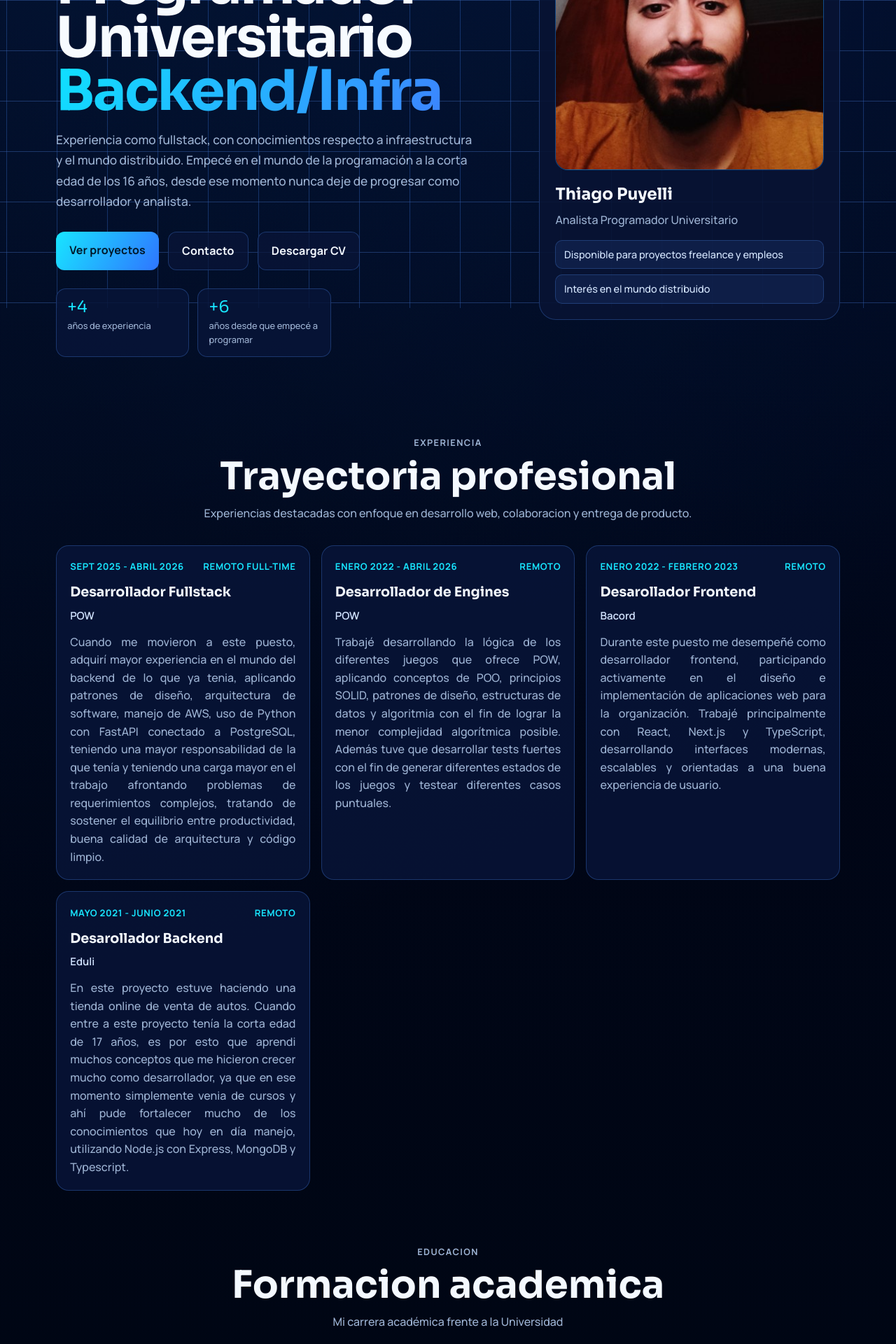
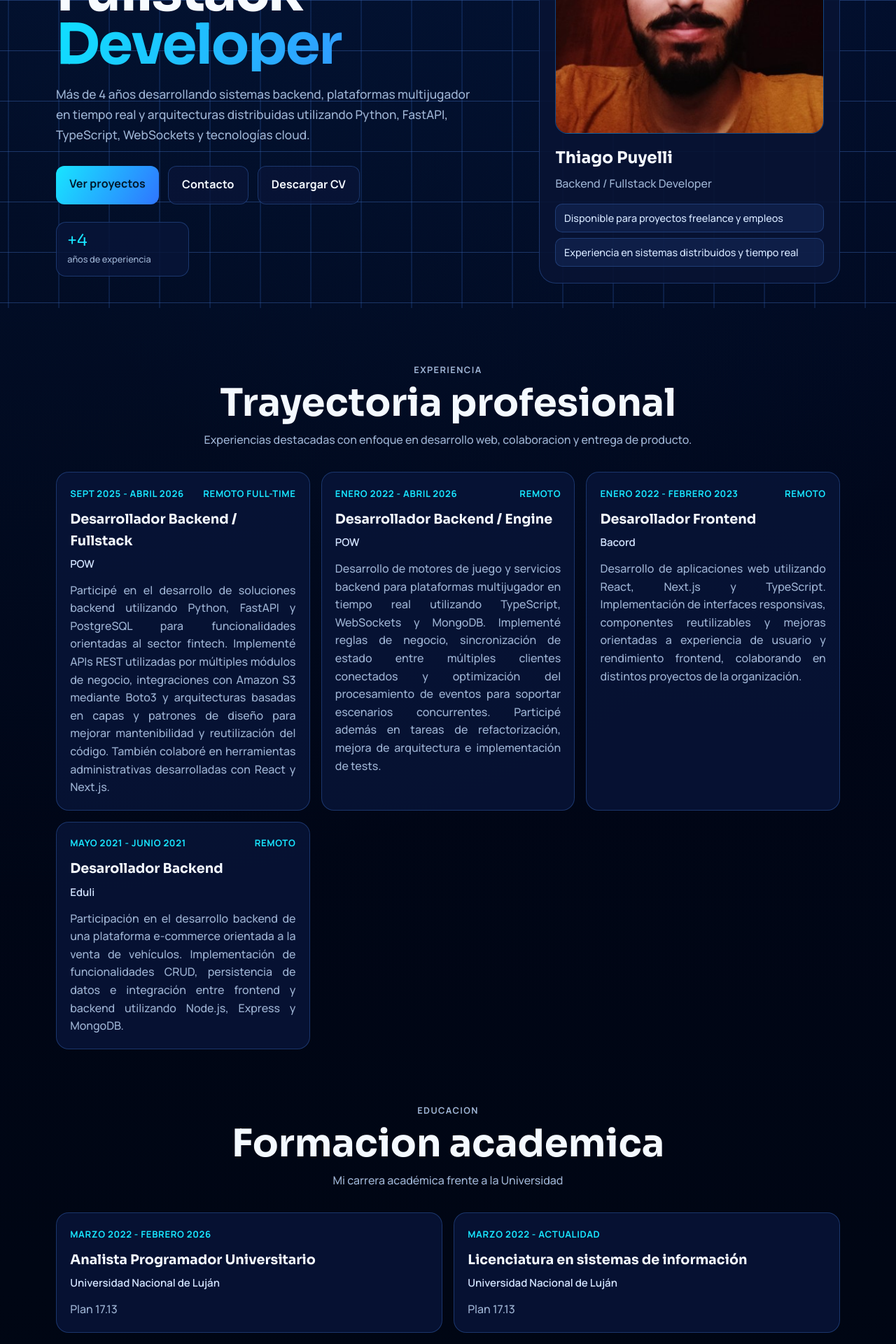
Before and after one commit to ThiagoPuyelli/tatoport, a React (Vite) app in the folder portafolio/: page / in a window 1280 px wide. Shown: the part 360-2280 px from the top of the page at 70% size. Built offline with nearby package versions, Linux system fonts and the light colour scheme.

Commit message:
Actualización de CV y contenidos de la página

```diff
--- a/portafolio/src/components/HeroSection.tsx
+++ b/portafolio/src/components/HeroSection.tsx
@@ -8,10 +8,10 @@ export function HeroSection() {
       <div className="hero-copy">
         <p className="hero-kicker">Portafolio</p>
         <h1>
-          Analista Programador Universitario <span>Backend/Infra</span>
+          Backend / Fullstack <span>Developer</span>
         </h1>
         <p className="hero-description">
-          Experiencia como fullstack, con conocimientos respecto a infraestructura y el mundo distribuido. Empecé en el mundo de la programación a la corta edad de los 16 años, desde ese momento nunca deje de progresar como desarrollador y analista.
+          Más de 4 años desarrollando sistemas backend, plataformas multijugador en tiempo real y arquitecturas distribuidas utilizando Python, FastAPI, TypeScript, WebSockets y tecnologías cloud.
         </p>
 
         <div className="hero-actions">
@@ -44,7 +44,7 @@ export function HeroSection() {
         <div className="profile-content">
           <div className="profile-title">
             <h2>Thiago Puyelli</h2>
-            <p>Analista Programador Universitario</p>
+            <p>Backend / Fullstack Developer</p>
           </div>
           <ul>
             {heroFacts.map((fact) => (
--- a/portafolio/src/components/SiteFooter.tsx
+++ b/portafolio/src/components/SiteFooter.tsx
@@ -6,7 +6,7 @@ export function SiteFooter() {
           <span>Thiago Puyelli</span>
         </h2>
 
-        <p>Backend / Infra. Construyendo software con foco en calidad, escalabilidad y claridad técnica.</p>
+        <p>Backend / Fullstack Developer</p>
 
         <small>© 2026 Thiago Puyelli. Todos los derechos reservados.</small>
       </div>
--- a/portafolio/src/data/portfolioData.ts
+++ b/portafolio/src/data/portfolioData.ts
@@ -59,30 +59,29 @@ export const navItems: NavItem[] = [
 
 export const heroHighlights = [
   { value: '+4', label: 'años de experiencia' },
-  { value: '+6', label: 'años desde que empecé a programar' },
 ]
 
 export const heroFacts = [
   'Disponible para proyectos freelance y empleos',
-  'Interés en el mundo distribuido',
+  'Experiencia en sistemas distribuidos y tiempo real',
 ]
 
 export const experienceData: ExperienceItem[] = [
   {
-    role: 'Desarrollador Fullstack',
+    role: 'Desarrollador Backend / Fullstack',
     company: 'POW',
     period: 'Sept 2025 - Abril 2026',
     mode: 'Remoto Full-Time',
     summary:
-      'Cuando me movieron a este puesto, adquirí mayor experiencia en el mundo del backend de lo que ya tenia, aplicando patrones de diseño, arquitectura de software, manejo de AWS, uso de Python con FastAPI conectado a PostgreSQL, teniendo una mayor responsabilidad de la que tenía y teniendo una carga mayor en el trabajo afrontando problemas de requerimientos complejos, tratando de sostener el equilibrio entre productividad, buena calidad de arquitectura y código limpio.',
+      'Participé en el desarrollo de soluciones backend utilizando Python, FastAPI y PostgreSQL para funcionalidades orientadas al sector fintech. Implementé APIs REST utilizadas por múltiples módulos de negocio, integraciones con Amazon S3 mediante Boto3 y arquitecturas basadas en capas y patrones de diseño para mejorar mantenibilidad y reutilización del código. También colaboré en herramientas administrativas desarrolladas con React y Next.js.',
   },
   {
-    role: 'Desarrollador de Engines',
+    role: 'Desarrollador Backend / Engine',
     company: 'POW',
     period: 'Enero 2022 - Abril 2026',
     mode: 'Remoto',
     summary:
-      'Trabajé desarrollando la lógica de los diferentes juegos que ofrece POW, aplicando conceptos de POO, principios SOLID, patrones de diseño, estructuras de datos y algoritmia con el fin de lograr la menor complejidad algorítmica posible. Además tuve que desarrollar tests fuertes con el fin de generar diferentes estados de los juegos y testear diferentes casos puntuales.',
+      'Desarrollo de motores de juego y servicios backend para plataformas multijugador en tiempo real utilizando TypeScript, WebSockets y MongoDB. Implementé reglas de negocio, sincronización de estado entre múltiples clientes conectados y optimización del procesamiento de eventos para soportar escenarios concurrentes. Participé además en tareas de refactorización, mejora de arquitectura e implementación de tests.',
   },
   {
     role: 'Desarollador Frontend',
@@ -90,7 +89,7 @@ export const experienceData: ExperienceItem[] = [
     period: 'Enero 2022 - Febrero 2023',
     mode: 'Remoto',
     summary:
-      'Durante este puesto me desempeñé como desarrollador frontend, participando activamente en el diseño e implementación de aplicaciones web para la organización. Trabajé principalmente con React, Next.js y TypeScript, desarrollando interfaces modernas, escalables y orientadas a una buena experiencia de usuario.',
+      'Desarrollo de aplicaciones web utilizando React, Next.js y TypeScript. Implementación de interfaces responsivas, componentes reutilizables y mejoras orientadas a experiencia de usuario y rendimiento frontend, colaborando en distintos proyectos de la organización.',
   },
   {
     role: 'Desarollador Backend',
@@ -98,7 +97,7 @@ export const experienceData: ExperienceItem[] = [
     period: 'Mayo 2021 - Junio 2021',
     mode: 'Remoto',
     summary:
-      'En este proyecto estuve haciendo una tienda online de venta de autos. Cuando entre a este proyecto tenía la corta edad de 17 años, es por esto que aprendi muchos conceptos que me hicieron crecer mucho como desarrollador, ya que en ese momento simplemente venia de cursos y ahí pude fortalecer mucho de los conocimientos que hoy en día manejo, utilizando Node.js con Express, MongoDB y Typescript.',
+      'Participación en el desarrollo backend de una plataforma e-commerce orientada a la venta de vehículos. Implementación de funcionalidades CRUD, persistencia de datos e integración entre frontend y backend utilizando Node.js, Express y MongoDB.',
   },
 ]
 
@@ -107,24 +106,30 @@ export const educationData: EducationItem[] = [
     title: 'Analista Programador Universitario',
     institution: 'Universidad Nacional de Luján',
     period: 'Marzo 2022 - Febrero 2026',
-    details:
-      'Título intermedio de la carrera que estuve estudiando el cual me enseño los conocimientos base relacionado a bases de datos, estructuras de datos, redes, sistemas distribuidos, POO, seguridad y demás.',
+    details: 'Plan 17.13'
   },
   {
     title: 'Licenciatura en sistemas de información',
     institution: 'Universidad Nacional de Luján',
     period: 'Marzo 2022 - actualidad',
-    details:
-      'Sigo estudiando para ser licenciado, el cual estoy aprendiendo mucho sobre análisis de datos, IA, seguridad y estoy planteando mi idea de tesis el cual va a tratar sobre WebAssembly.',
+    details: 'Plan 17.13'
   },
 ]
 
 export const projectsData: ProjectItem[] = [
   {
+    title: 'Blockchain',
+    category: 'Proyecto universitario - Cloud',
+    summary: 'Diseño e implementación de una blockchain distribuida basada en microservicios desplegada sobre Kubernetes. El proyecto incluyó nodos de minería CPU/GPU, comunicación distribuida mediante RabbitMQ y Redis, observabilidad con Grafana, Loki y Prometheus, gestión de secretos con HashiCorp Vault y despliegue automatizado mediante Terraform sobre Google Cloud Platform.',
+    stack: ['Kubernetes', 'Docker', 'Terraform', 'Google GCP', 'Redis', 'RabbitMQ', 'Python', 'FastAPI', 'Grafana', 'Loki', 'Prometheus', 'Vault', 'Nginx', 'Linkerd', 'ArgoCD', 'CI/CD', 'Microservicios', 'Github Actions'],
+    previewLabel: 'Case 02',
+    gif: screen_blockchain,
+    repo: 'https://github.com/ThiagoPuyelli/SDyPP-2025-Grupo4'
+  },
+  {
     title: 'Aplicación Zkuads',
     category: 'Web App',
-    summary:
-      'Proyecto el cual estuve trabajando durante 4 años aportando código en los engines de los juegos en Typescript y luego en lo que respecta al backend de la plataforma en Python, haciendo un gran manejo en requerimientos complejos y código de calidad. Se trata de juegos de apuestas donde el premio no se obtiene por suerte sino por habilidad, puediendo juegar diferentes modos apostando.',
+    summary: 'Participación en el desarrollo backend de plataformas multijugador en tiempo real utilizando Python, FastAPI, TypeScript y WebSockets. Implementación de lógica de juego, sincronización de estado entre clientes, APIs backend y mejoras orientadas a escalabilidad y mantenibilidad del sistema.',
     stack: ['Python', 'TypeScript', 'WebSockets', 'FastAPI', 'AWS', 'Docker', 'Terraform', 'Jenkins', 'MongoDB', 'PostgreSQL'],
     previewLabel: 'Case 01',
     gif: zkuads_gif,
@@ -132,20 +137,9 @@ export const projectsData: ProjectItem[] = [
     link: 'https://qa-frontend.zkuads.com/'
   },
   {
-    title: 'Blockchain',
-    category: 'Proyecto universitario - Cloud',
-    summary:
-      'Trabajo práctico final de Sistemas Distribuidos y Programación Paralela, donde tuve que desarrollar con un compañero toda una infraestructura en Google GCP haciendo uso de diversas tecnologías para hacer funcionar una blockchain, aplicando muchos conceptos del mundo distribuido. Sumado a la funcionalidad, implementamos diversas tecnologías de métricas para poder visualizar mediante dashboard el estado de la blockchain.',
-    stack: ['Kubernetes', 'Docker', 'Terraform', 'Google GCP', 'Redis', 'RabbitMQ', 'Python', 'FastAPI', 'Grafana', 'Loki', 'Prometheus', 'Vault', 'Nginx', 'Linkerd', 'ArgoCD', 'CI/CD', 'Microservicios', 'Github Actions'],
-    previewLabel: 'Case 02',
-    gif: screen_blockchain,
-    repo: 'https://github.com/ThiagoPuyelli/SDyPP-2025-Grupo4'
-  },
-  {
     title: 'MiPla',
     category: 'Proyecto universitario - Web App',
-    summary:
-      'Trabajo práctico de la materia Seminario de Integración Profesional, donde aplicamo un desarrollo full stack e infraestructura en la nube, donde la aplicación permite gestionar clases particulares con una agenda, con el fin de automatizar el manejo de horarios de tanto los profesores como los alumnos, como también tiene su gestión de eventos, donde se pueden organizar charlas en conjunto.',
+    summary: 'Desarrollo de una plataforma de gestión académica desplegada sobre infraestructura cloud. La aplicación permite administrar horarios, eventos y recursos institucionales mediante una arquitectura basada en React, FastAPI y PostgreSQL, incorporando prácticas de CI/CD y despliegue automatizado.',
     stack: ['React', 'Auth0', 'PostgreSQL', 'Python', 'FastAPI', 'Kubernetes', 'Google GCP', 'Terraform', 'CI/CD', 'ArgoCD', 'Github Actions'],
     previewLabel: 'Case 03',
     gif: screen_mipla,
@@ -155,26 +149,21 @@ export const projectsData: ProjectItem[] = [
 
 export const technologyGroups: TechnologyGroup[] = [
   {
+    category: 'Backend',
+    items: ['Python', 'FastAPI', 'Node.js', 'Express', 'WebSockets', 'RabbitMQ', 'REST', 'POO', 'ORM', 'Microservicios', 'SQLAlchemy', 'Alembic', 'JWT'],
+  },
+  {
+    category: 'DevOps',
+    items: ['Kubernetes', 'Docker', 'Terraform', 'ArgoCD', 'Grafana', 'CI/CD', 'Loki', 'Prometheus', 'Vault', 'Jenkins', 'Github Actions', 'Linux'],
+  },
+  {
+    category: 'Bases de datos',
+    items: ['PostgreSQL', 'Firebird', 'Redis', 'SQL', 'PL/SQL', 'MongoDB'],
+  },
+  {
     category: 'Frontend',
     items: ['React', 'TypeScript', 'CSS', 'Next.js', 'HTML', 'Javascript'],
   },
-  {
-    category: 'Backend',
-    items: ['Python', 'FastAPI', 'Node.js', 'Express', 'WebSockets', 'PostgreSQL', 'MongoDB', 'REST', 'POO', 'ORM', 'PL/SQL'],
-  },
-  {
-    category: 'DevOps',
-    items: ['Kubernetes', 'Docker', 'Terraform', 'ArgoCD', 'Grafana', 'CI/CD', 'Loki', 'Prometheus', 'RabbitMQ', 'Jenkins', 'Github Actions'],
-  },
-  {
-    category: 'Bases de datos',
-    items: ['PostgreSQL', 'Firebird', 'Redis', 'SQL', 'PL/SQL', 'ORM', 'DER'],
-  },
-  {
-    category: 'Análisis de datos',
-    items: ['ETL', 'Colab', 'Scipy', 'Matplotlib', 'Python', 'Data Warehouse', 'Clustering'],
-  },
-
 ]
 
 export const contactLinks: ContactLink[] = [
```
Also changed, not shown: 1 other file (tests, documents, lock files or other folders).
